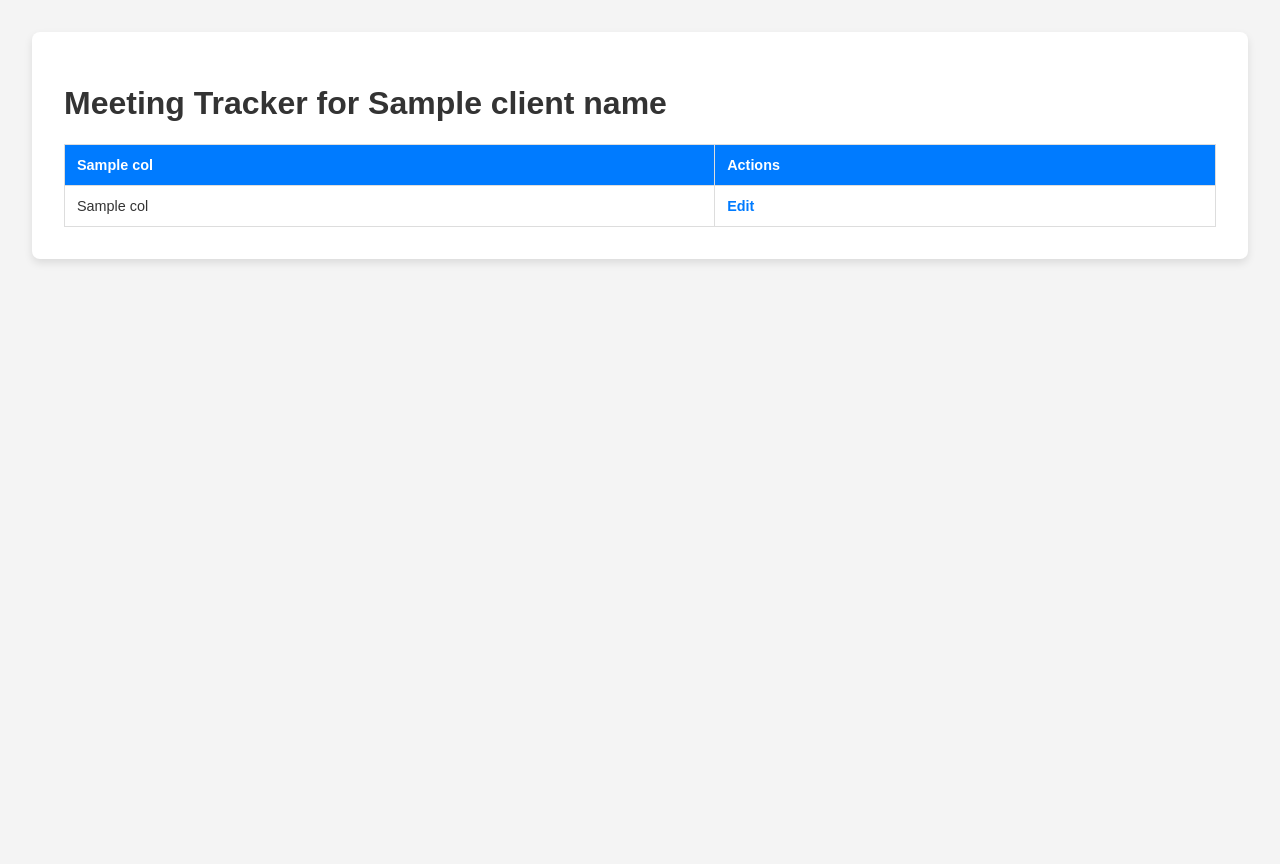
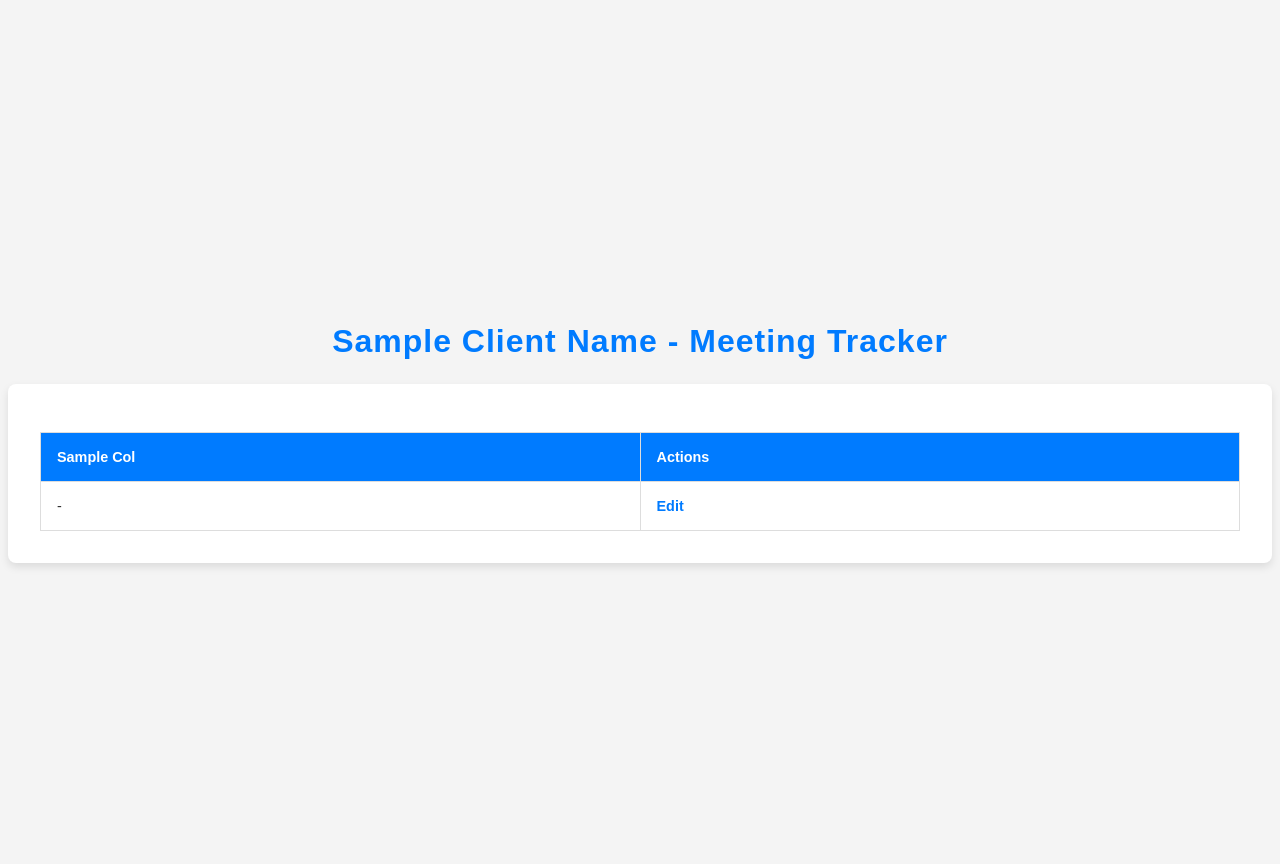
Before and after one commit to pcmoraesmenezes/meeting-tracker, a Django app: template meeting/tracker_app/templates/tracker_app/client_data.html in a window 1280 px wide. Run offline with Django 3.2, Linux system fonts and the light colour scheme; the template is opened without the code that fills it: most values are stand-ins (such as "Sample title", 1, 10 or a date in 2020).

Commit message:
:Sparkles: feat: Mudando a estilização de como os dados aparecem alem de acrescentar uma nova coluna

```diff
--- a/meeting/tracker_app/templates/tracker_app/client_data.html
+++ b/meeting/tracker_app/templates/tracker_app/client_data.html
@@ -2,10 +2,12 @@
 <html lang="en">
 <head>
     {% load static %}
+    {% load custom_filters %}
     <meta charset="UTF-8">
     <meta name="viewport" content="width=device-width, initial-scale=1.0">
-    <title>Client Data</title>
+    <title>{{ client_name }}</title>
     <link rel="stylesheet" href="{% static 'tracker_app/tracker_form.css' %}">
+
     <style>
         body {
             font-family: 'Arial', sans-serif;
@@ -14,8 +16,8 @@
             margin: 0;
             padding: 2rem;
             display: flex;
-            justify-content: center;
-            align-items: flex-start;
+            flex-direction: column;
+            align-items: center;
             min-height: 100vh;
         }
 
@@ -29,17 +31,29 @@
             box-shadow: 0 4px 8px rgba(0, 0, 0, 0.1);
         }
 
+        h1 {
+            font-size: 2rem;
+            color: #007bff;
+            text-align: center;
+            margin-bottom: 1.5rem;
+            font-weight: bold;
+            text-transform: capitalize;
+            letter-spacing: 1px;
+        }
+
         table {
             width: 100%;
             border-collapse: collapse;
             margin-top: 1rem;
+            table-layout: auto;
         }
 
         th, td {
             border: 1px solid #ddd;
-            padding: 0.75rem;
+            padding: 1rem;
             text-align: left;
             font-size: 0.9rem;
+            word-wrap: break-word;
         }
 
         th {
@@ -48,6 +62,7 @@
             position: sticky;
             top: 0;
             box-shadow: 0 2px 2px -1px rgba(0, 0, 0, 0.4);
+            min-width: 120px;
         }
 
         tr:nth-child(even) {
@@ -73,6 +88,12 @@
             color: #0056b3;
         }
 
+        select {
+            padding: 0.5rem;
+            border-radius: 4px;
+            border: 1px solid #ccc;
+        }
+
         @media (max-width: 768px) {
             body {
                 padding: 1rem;
@@ -86,32 +107,50 @@
                 font-size: 0.8rem;
                 padding: 0.5rem;
             }
+
+            h1 {
+                font-size: 1.5rem;
+            }
         }
     </style>
 </head>
 <body>
+    <h1>{{ client_name }} - Meeting Tracker</h1>
     <div class="table-container">
-        <h1>Meeting Tracker for {{ client_name }}</h1>
         {% if error_message %}
             <p style="color: red;">{{ error_message }}</p>
         {% else %}
-            {% if rows %}
+            {% if data %}
                 <table>
                     <thead>
                         <tr>
                             {% for col in columns %}
-                                <th>{{ col }}</th>
+                                <th>{{ col|replace_underscore }}</th>
                             {% endfor %}
                             <th>Actions</th>
                         </tr>
                     </thead>
+
                     <tbody>
-                        {% for row in rows %}
+                        {% for row in data %}
                             <tr>
-                                {% for col in row %}
-                                    <td>{{ col }}</td>
+                                {% for col in columns %}
+                                    {% if col == 'did_they_show_name' %}
+                                        <!-- Dropdown para mudar o valor de did_they_show -->
+                                        <td>
+                                            <select name="did_they_show_{{ row.id }}" id="didTheyShow_{{ row.id }}" onchange="updateDidTheyShow({{ row.id }})">
+                                                {% for option in did_they_show_options %}
+                                                    <option value="{{ option.id }}" {% if option.option_name == row.did_they_show_name %}selected{% endif %}>
+                                                        {{ option.option_name }}
+                                                    </option>
+                                                {% endfor %}
+                                            </select>
+                                        </td>
+                                    {% else %}
+                                        <td>{{ row|get_item:col|default:"-" }}</td>
+                                    {% endif %}
                                 {% endfor %}
-                                <td class="actions"><a href="{% url 'edit_entry' client_name=client_name entry_id=row.0 %}">Edit</a></td>
+                                <td class="actions"><a href="{% url 'edit_entry' client_name=client_name entry_id=row.id %}">Edit</a></td>
                             </tr>
                         {% endfor %}
                     </tbody>
@@ -121,5 +160,35 @@
             {% endif %}
         {% endif %}
     </div>
+
+    <script>
+        function updateDidTheyShow(rowId) {
+            // Obter o valor selecionado
+            const selectElement = document.getElementById('didTheyShow_' + rowId);
+            const selectedValue = selectElement.value;
+
+            // Criar um objeto de dados para enviar no POST
+            const data = new FormData();
+            data.append('csrfmiddlewaretoken', '{{ csrf_token }}');
+            data.append('did_they_show_' + rowId, selectedValue);
+
+            // Fazer a requisição POST usando fetch
+            fetch("{% url 'client_data' client_name=client_name %}", {
+                method: 'POST',
+                body: data,
+            })
+            .then(response => {
+                if (response.ok) {
+                    // Atualizar a página para um GET após o POST ser bem-sucedido
+                    window.location.reload();
+                } else {
+                    console.error('Erro ao atualizar o valor de did_they_show.');
+                }
+            })
+            .catch(error => {
+                console.error('Erro na requisição:', error);
+            });
+        }
+    </script>
 </body>
 </html>
```
